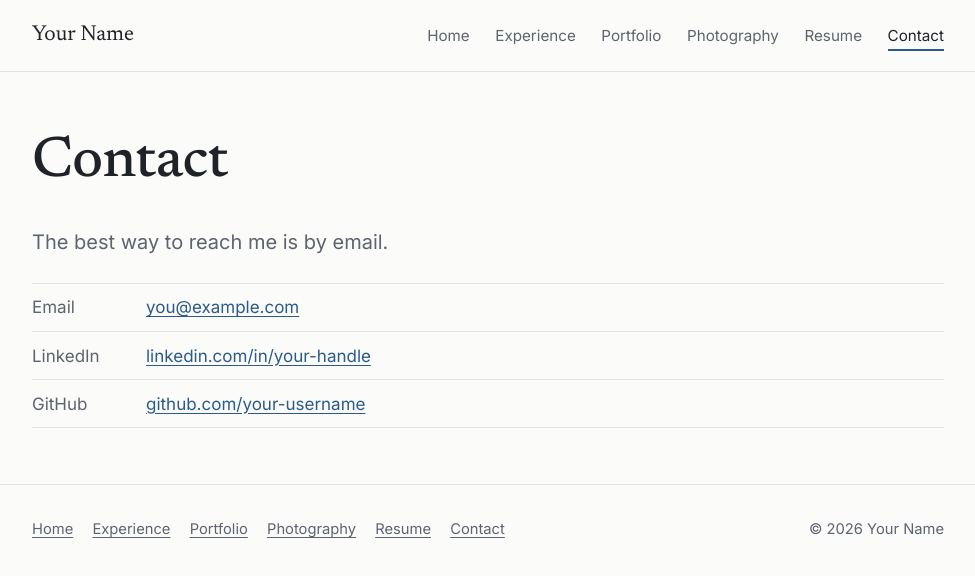
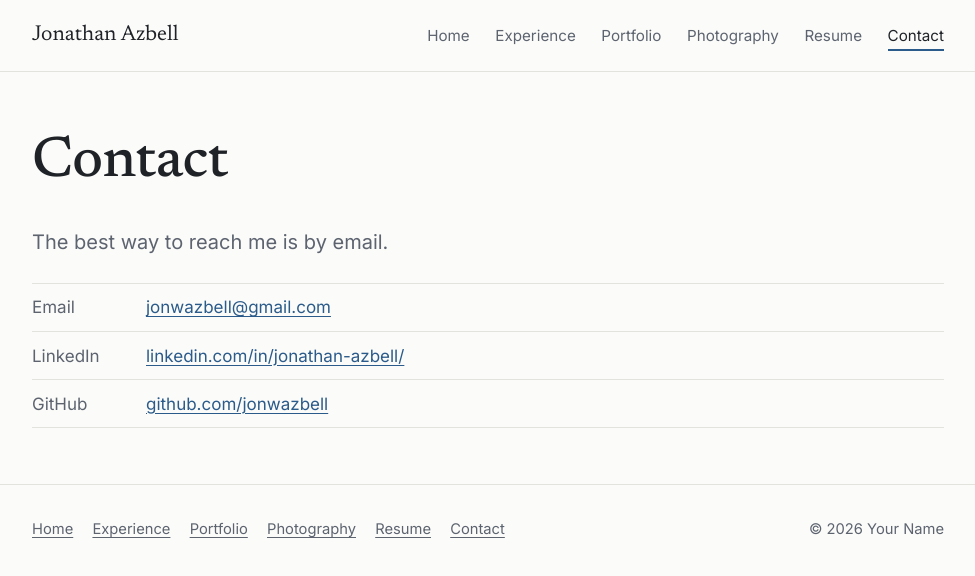
Before and after one commit to jonwazbell/jonwazbell.github.io, a plain HTML site: page contact.html in a window 1280 px wide. Shown: the whole page, without its empty margins (152-1127 px from the left). Drawn offline with Linux system fonts and the light colour scheme.

Commit message:
updated some of index and contact

```diff
--- a/contact.html
+++ b/contact.html
@@ -3,7 +3,7 @@
 <head>
   <meta charset="utf-8">
   <meta name="viewport" content="width=device-width, initial-scale=1">
-  <title>Contact — Your Name</title>
+  <title>Contact — Jonathan Azbell</title>
   <meta name="description" content="How to get in touch.">
   <meta property="og:title" content="Contact — Your Name">
   <meta property="og:description" content="How to get in touch.">
@@ -16,7 +16,7 @@
 <body>
   <header class="site-header">
     <div class="wrap">
-      <a class="brand" href="index.html">Your Name</a>
+      <a class="brand" href="index.html">Jonathan Azbell</a>
       <button class="nav-toggle" aria-expanded="false" aria-controls="site-nav">Menu</button>
       <nav class="site-nav" id="site-nav" aria-label="Main">
       <ul>
@@ -37,9 +37,9 @@
         <h1>Contact</h1>
         <p class="lead">The best way to reach me is by email.</p>
         <ul class="contact-list">
-          <li><span>Email</span><a href="mailto:you@example.com">you@example.com</a></li>
-          <li><span>LinkedIn</span><a href="https://linkedin.com/in/your-handle">linkedin.com/in/your-handle</a></li>
-          <li><span>GitHub</span><a href="https://github.com/your-username">github.com/your-username</a></li>
+          <li><span>Email</span><a href="mailto:jonwazbell@gmail.com">jonwazbell@gmail.com</a></li>
+          <li><span>LinkedIn</span><a href="https://www.linkedin.com/in/jonathan-azbell/">linkedin.com/in/jonathan-azbell/</a></li>
+          <li><span>GitHub</span><a href="https://github.com/jonwazbell">github.com/jonwazbell</a></li>
         </ul>
       </div>
     </section>
```
Also changed, not shown: images/000789670008.jpg (added), images/DSC02525.jpg (added), images/DSC02913.jpg (added), images/DSC03149.jpg (added), images/DSC04089.jpg (added), images/DSC04248.jpg (added), images/DSC04496.jpg (added), images/DSC04499-2.jpg (added), images/DSC05211.jpg (added), images/DSC05556.jpg (added), images/DSC06155.jpg (added), images/DSC06316.jpg (added), images/DSC06339.jpg (added), images/IMG_7014.jpg (added).
